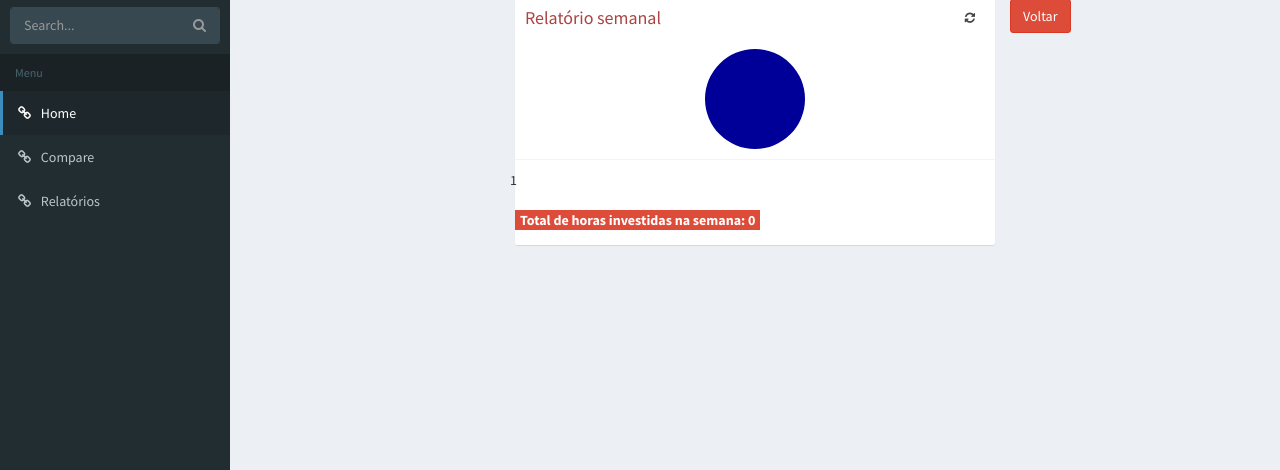
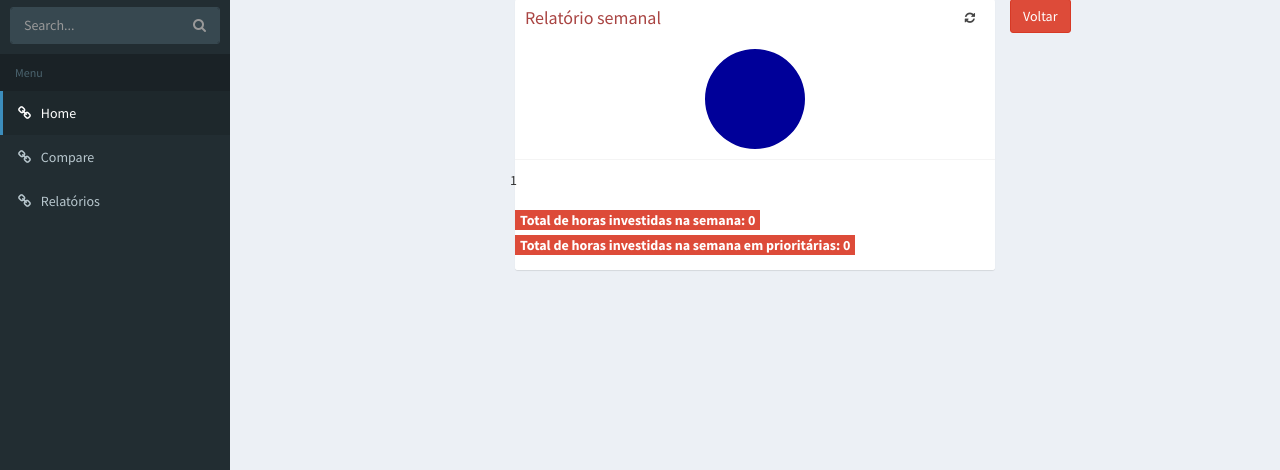
Before and after one commit to leonardox/praondevaimeutempo, a Django app: page /atividades/relatorio/semanal in a window 1280 px wide. Shown: the part 107-577 px from the top of the page. Run offline with Django 3.2, Linux system fonts and the light colour scheme; data that the repository does not hold is empty; some libraries are stand-ins or nearby versions.

Commit message:
Task exibir prioridades em relatorio completa (aguardando revisão)

```diff
--- a/aplicacao/templates/relatorio_semanal.html
+++ b/aplicacao/templates/relatorio_semanal.html
@@ -52,9 +52,11 @@
                                     {% endfor %}
                                 {% endwith %}
                             </div>
+
                             </br>
                             <div class="row">
                                 <label class="alert-danger" style="margin-left: 5px; padding-right: 5px; padding-left: 5px;">Total de horas investidas na semana: {{ total_hotas }}</label>
+                                <label class="alert-danger" style="margin-left: 5px; padding-right: 5px; padding-left: 5px;">Total de horas investidas na semana em prioritárias: {{ total_prioritarias }}</label>
                             </div>
                         </div>
                         <!-- /.box-body -->
--- a/aplicacao/views/atividade_view.py
+++ b/aplicacao/views/atividade_view.py
@@ -75,8 +75,8 @@ class RelatorioSemanal(TemplateView):
     template_name = 'relatorio_semanal.html'
 
     def get(self, request, *args, **kwargs):
-        resumo, total_horas = _get_resume(_get_atividades_semana_atual())
-        context = self.get_context_data(resumo=resumo, total_hotas=total_horas)
+        resumo, total_horas, total_prioritarias = _get_resume(_get_atividades_semana_atual())
+        context = self.get_context_data(resumo=resumo, total_hotas=total_horas, total_prioritarias=total_prioritarias)
         return self.render_to_response(context)
 
 
@@ -108,7 +108,10 @@ def _get_atividades_semana_atual():
 def _get_resume(activity_list):
         resume_dict = {}
         total_horas = 0
+        total_prioritarias = 0
         for activity in activity_list:
+            if activity.prioridade:
+                    total_prioritarias += activity.tempo_investido
             if activity.categoria in resume_dict:
                 resume_dict[activity.categoria] += activity.tempo_investido
                 total_horas += activity.tempo_investido
@@ -116,4 +119,4 @@ def _get_resume(activity_list):
                 resume_dict[activity.categoria] = activity.tempo_investido
                 total_horas += activity.tempo_investido
 
-        return sorted(resume_dict.items(), key=operator.itemgetter(1), reverse=True), total_horas
+        return sorted(resume_dict.items(), key=operator.itemgetter(1), reverse=True), total_horas, total_prioritarias
```
